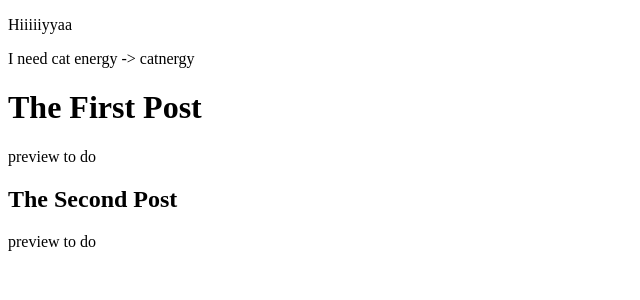
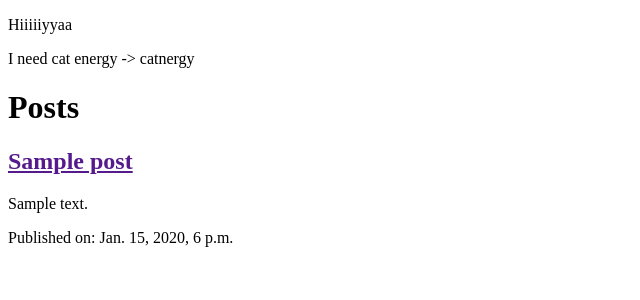
Before and after one commit to cyberkittycat/my_web_app, a Django app: page / in a window 1280 px wide. Shown: the part 88-388 px from the top of the page, without its empty margins (0-640 px from the left). Run offline with Django 3.2, Linux system fonts and the light colour scheme; tables that the repository leaves empty hold one stand-in row (values such as "Sample post").

Commit message:
Now we can display posts from database yay

```diff
--- a/blog/templates/blog/post_list.html
+++ b/blog/templates/blog/post_list.html
@@ -24,13 +24,15 @@
     <p>I need cat energy -> catnergy</p>
 
     <div>
-        <h1><a href=""></a>The First Post</h1>
-        <p>preview to do</p>
+        <h1><a href=""></a>Posts</h1>
+        {% for post in posts %}
+            <div>
+                <h2><a href="">{{ post.title }}</a> </h2>
+                <p>{{ post.text|linebreaksbr }}</p>
+                <p>Published on: {{ post.published_date }}</p>
+            </div>
+        {% endfor %}
     </div>
 
-    <div>
-        <h2><a href=""></a>The Second Post</h2>
-        <p>preview to do</p>
-    </div>
 </body>
 </html>
--- a/blog/views.py
+++ b/blog/views.py
@@ -1,5 +1,8 @@
 from django.shortcuts import render
+from .models import Post
+from django.utils import timezone
 
 # Create your views here.
 def post_list(request):
-    return render(request, 'blog/post_list.html', {})
+    posts = Post.objects.filter(published_date__lte=timezone.now()).order_by('published_date')
+    return render(request, 'blog/post_list.html', {'posts' : posts})
```
